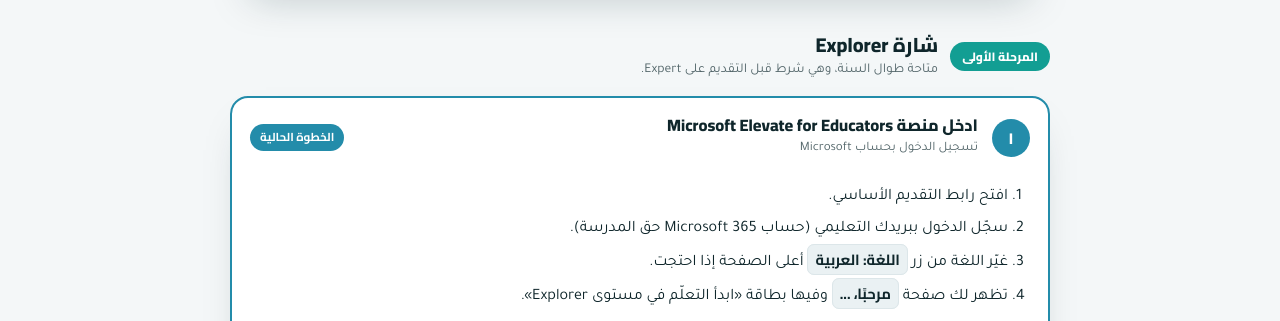
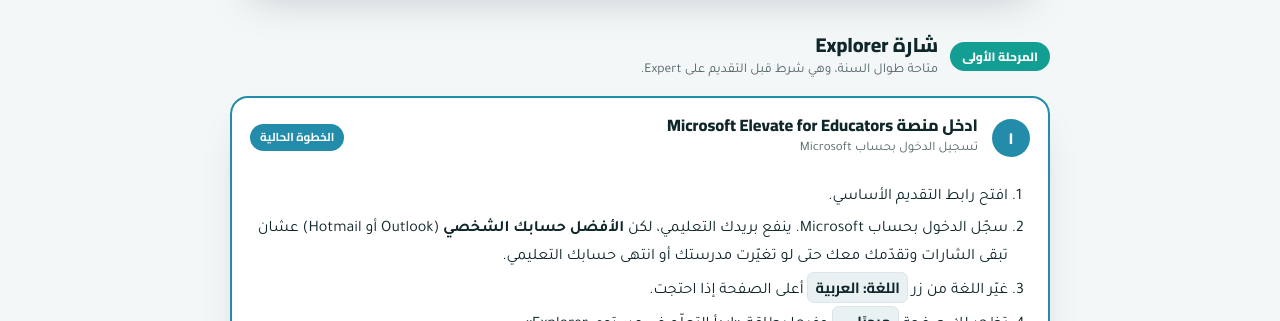
Before and after one commit to Reem2356/khatwat-khabeer, a plain HTML site: page apply.html in a window 1280 px wide. Shown: the part 403-724 px from the top of the page. Drawn offline with Linux system fonts and the light colour scheme.

Commit message:
Recommend personal Microsoft account in step 1

```diff
--- a/apply.html
+++ b/apply.html
@@ -227,7 +227,7 @@
       body:
         '<ol class="how">'+
         '<li>افتح رابط التقديم الأساسي.</li>'+
-        '<li>سجّل الدخول ببريدك التعليمي (حساب Microsoft 365 حق المدرسة).</li>'+
+        '<li>سجّل الدخول بحساب Microsoft. ينفع بريدك التعليمي، لكن <b>الأفضل حسابك الشخصي</b> (Outlook أو Hotmail) عشان تبقى الشارات وتقدّمك معك حتى لو تغيّرت مدرستك أو انتهى حسابك التعليمي.</li>'+
         '<li>غيّر اللغة من زر '+K('اللغة: العربية')+' أعلى الصفحة إذا احتجت.</li>'+
         '<li>تظهر لك صفحة '+K('مرحبًا، ...')+' وفيها بطاقة «ابدأ التعلّم في مستوى Explorer».</li>'+
         '</ol>'+ L(ELEVATE,'فتح منصة التقديم') +
```
